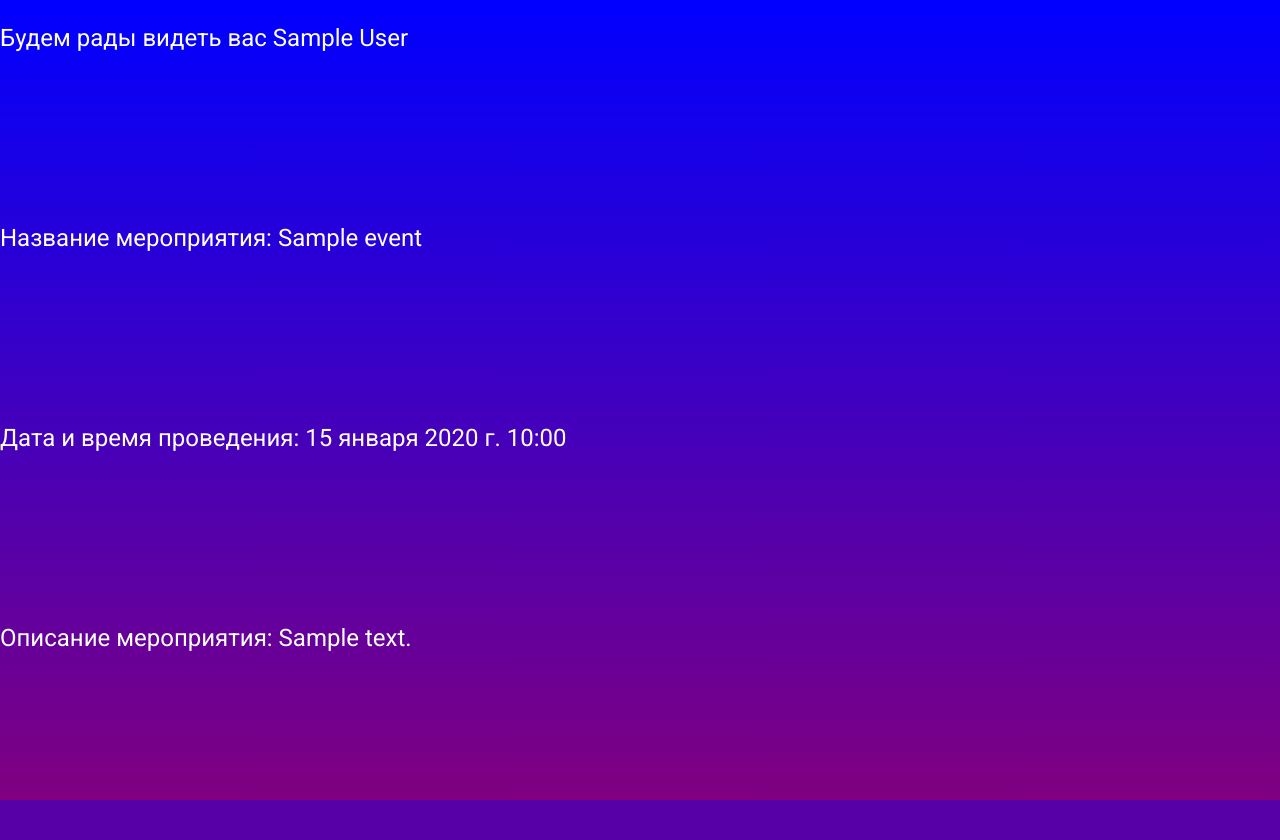
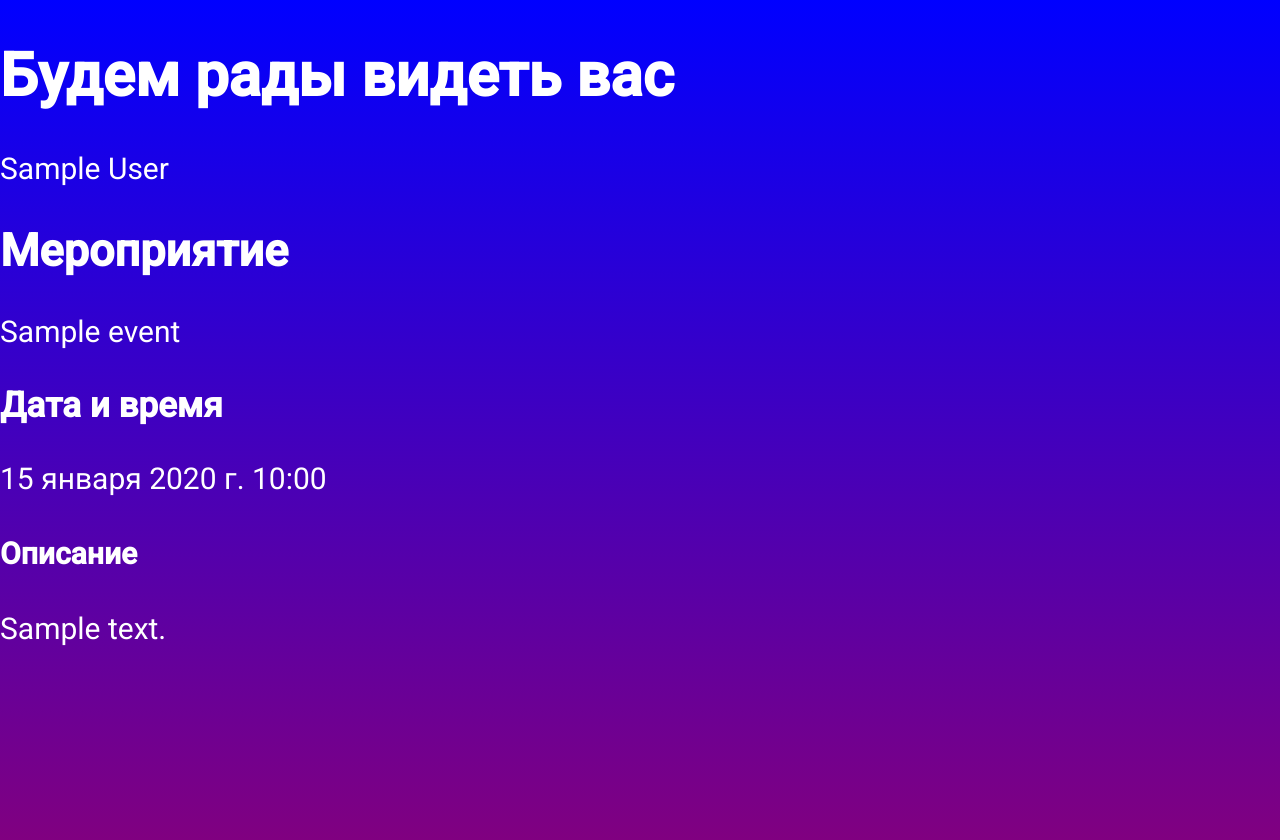
Before and after one commit to ilnrzakirov/hackathon_app, a Django app: page /event/check/1/1 in a window 1280 px wide. Before the commit the page ends 800 px from the top, so only its background shows below. Run offline with Django 4.2, Linux system fonts and the light colour scheme; tables that the repository leaves empty hold one stand-in row (values such as "Sample post").

Commit message:
add more styles

```diff
--- a/traffic_app/templates/event_info.html
+++ b/traffic_app/templates/event_info.html
@@ -15,18 +15,21 @@
              background: linear-gradient(blue, purple) no-repeat;
              color: rgb(255, 255, 255);
              height: 100vh;
-             display: grid;
              width: 100%;
              font-family: 'Roboto', sans-serif;
-             font-size: 24px;
+             font-size: 30px;
     }
     </style>
 
 </head>
 <body>
-    <p>Будем рады видеть вас {{ student.name }}</p>
-    <p>Название мероприятия: {{ event.name }}</p>
-    <p>Дата и время проведения: {{ event.date }}</p>
-    <p>Описание мероприятия: {{ event.description }}</p>
+    <h1>Будем рады видеть вас</h1>
+    <p> {{ student.name }}</p>
+    <h2>Мероприятие </h2>
+    <p>{{ event.name }}</p>
+    <h3>Дата и время</h3>
+    <p>{{ event.date }}</p>
+    <h4>Описание</h4>
+    <p>{{ event.description }}</p>
 </body>
 </html>
```
Also changed, not shown: traffic_app/templates/staff_page.html (+8 -5 lines).
